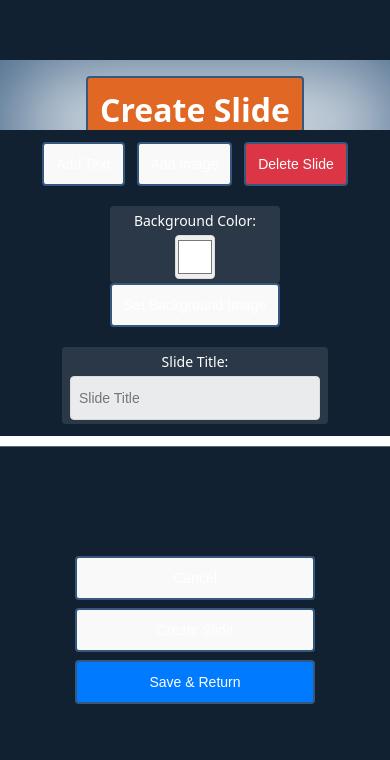
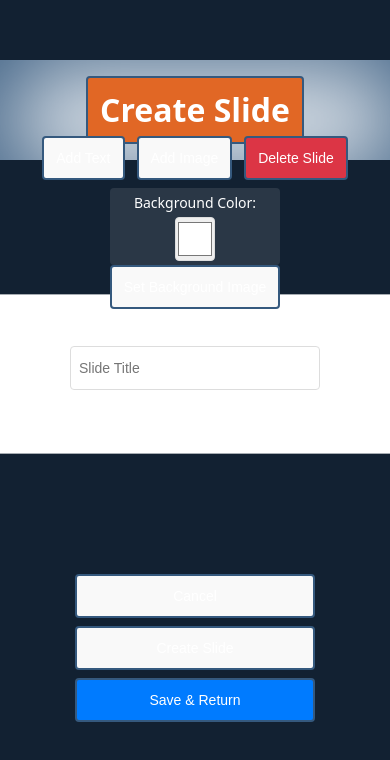
Before and after one commit to TJ-SWOMT/Empyre_Point, a Vue app in the folder Front_yrean/: page /presentations/1/slides/new in a window 390 px wide. Shown: the top 760 px of the page. Built offline with nearby package versions, Linux system fonts and the light colour scheme.

Commit message:
responsive-ish now

```diff
--- a/Front_yrean/src/assets/styles/empyre-point.css
+++ b/Front_yrean/src/assets/styles/empyre-point.css
@@ -265,25 +265,30 @@ input[type="color"] {
 
 }
 
-.presentation-actions, .slide-actions {
+.slide-actions, .presentation-actions , .presentation-actions {
   position: fixed;
-  top: calc(var(--header-height) + var(--presentation-header-height));
   left: 0;
   right: 0;
   z-index: 100;
+  top: calc(var(--header-height) + var(--presentation-header-height));
   display: flex;
   flex-direction: row;
-  justify-content: center;
-  align-items: center;
-  gap: var(--spacing-lg);
-  background-color: var(--background-color);
+  flex-wrap: wrap;
+  gap: 18px;
+  align-items: center;
+  justify-content: center;
+  width: 100%;
   box-sizing: border-box;
   padding: var(--spacing-md);
-}
-
-.slide-actions {
-  top: calc(var(--header-height) + var(--presentation-header-height));
-  flex-direction: column;
+  background: none;
+}
+
+.slide-actions, .presentation-actions  > * {
+  flex: 0 1 auto;
+  min-width: 120px;
+  max-width: 100vw;
+  font-size: 1rem;
+  transition: all 0.2s;
 }
 
 .presentation-actions button {
@@ -1058,9 +1063,21 @@ textarea {
     padding: var(--spacing-sm);
   }
 
-  .presentation-actions {
+  .slide-actions, .presentation-actions  {
+    position: fixed;
+    left: 0;
+    right: 0;
+    z-index: 100;
+    top: calc(var(--header-height) + var(--presentation-header-height));
+    flex-direction: column;
+    gap: 12px;
     padding: var(--spacing-sm);
-    gap: var(--spacing-md);
+  }
+
+  .slide-actions, .presentation-actions  > * {
+    min-width: 100px;
+    font-size: 0.95rem;
+    padding: 8px 10px;
   }
 
   .slides-container {
@@ -1171,9 +1188,23 @@ textarea {
     padding: var(--spacing-xs);
   }
 
-  .presentation-actions {
+  .slide-actions, .presentation-actions  {
+    position: fixed;
+    left: 0;
+    right: 0;
+    z-index: 100;
+    top: calc(var(--header-height) + var(--presentation-header-height));
+    flex-direction: column;
+    gap: 8px;
     padding: var(--spacing-xs);
-    gap: var(--spacing-sm);
+    overflow-x: auto;
+    width: 100vw;
+  }
+
+  .slide-actions, .presentation-actions  > * {
+    min-width: 80px;
+    font-size: 0.85rem;
+    padding: 6px 6px;
   }
 
   .presentation-title {
@@ -1328,13 +1359,14 @@ textarea {
     padding: var(--spacing-xs);
   }
 
-  .presentation-actions {
+  .slide-actions, .presentation-actions  {
+    top: calc(var(--header-height) + var(--presentation-header-height));
     padding: var(--spacing-xs);
     flex-direction: row;
     flex-wrap: wrap;
   }
 
-  .presentation-actions button {
+  .slide-actions, .presentation-actions  button {
     flex: 0 1 auto;
     min-width: 120px;
   }
--- a/Front_yrean/src/views/PlayPresentationView.vue
+++ b/Front_yrean/src/views/PlayPresentationView.vue
@@ -22,7 +22,15 @@ const slideElements = ref({})
 const elementsLoaded = ref({}) // Track which slides have their elements loaded
 const slideWrapperRef = ref(null)
 
-const { scale, DESIGN_WIDTH, DESIGN_HEIGHT } = useSlideScale()
+// Custom scale calculation for play view
+const playScale = computed(() => {
+  const viewportWidth = window.innerWidth
+  const targetWidth = viewportWidth * 0.95 // 95vw
+  return targetWidth / DESIGN_WIDTH
+})
+
+// Keep the original scale for reference but use playScale for display
+const { scale: originalScale, DESIGN_WIDTH, DESIGN_HEIGHT } = useSlideScale()
 
 const currentSlide = computed(() => slides.value[currentSlideIndex.value] || null)
 const isFirstSlide = computed(() => currentSlideIndex.value === 0)
@@ -218,9 +226,9 @@ watch(currentSlide, (newSlide) => {
         class="slide-display"
         :style="{
           backgroundColor: currentSlide.background_color || '#FFFFFF',
-          width: 960 + 'px',
-          height: 540 + 'px',
-          transform: `scale(${scale})`,
+          width: DESIGN_WIDTH + 'px',
+          height: DESIGN_HEIGHT + 'px',
+          transform: `scale(${playScale})`,
           transformOrigin: 'center center'
         }"
       >
```
